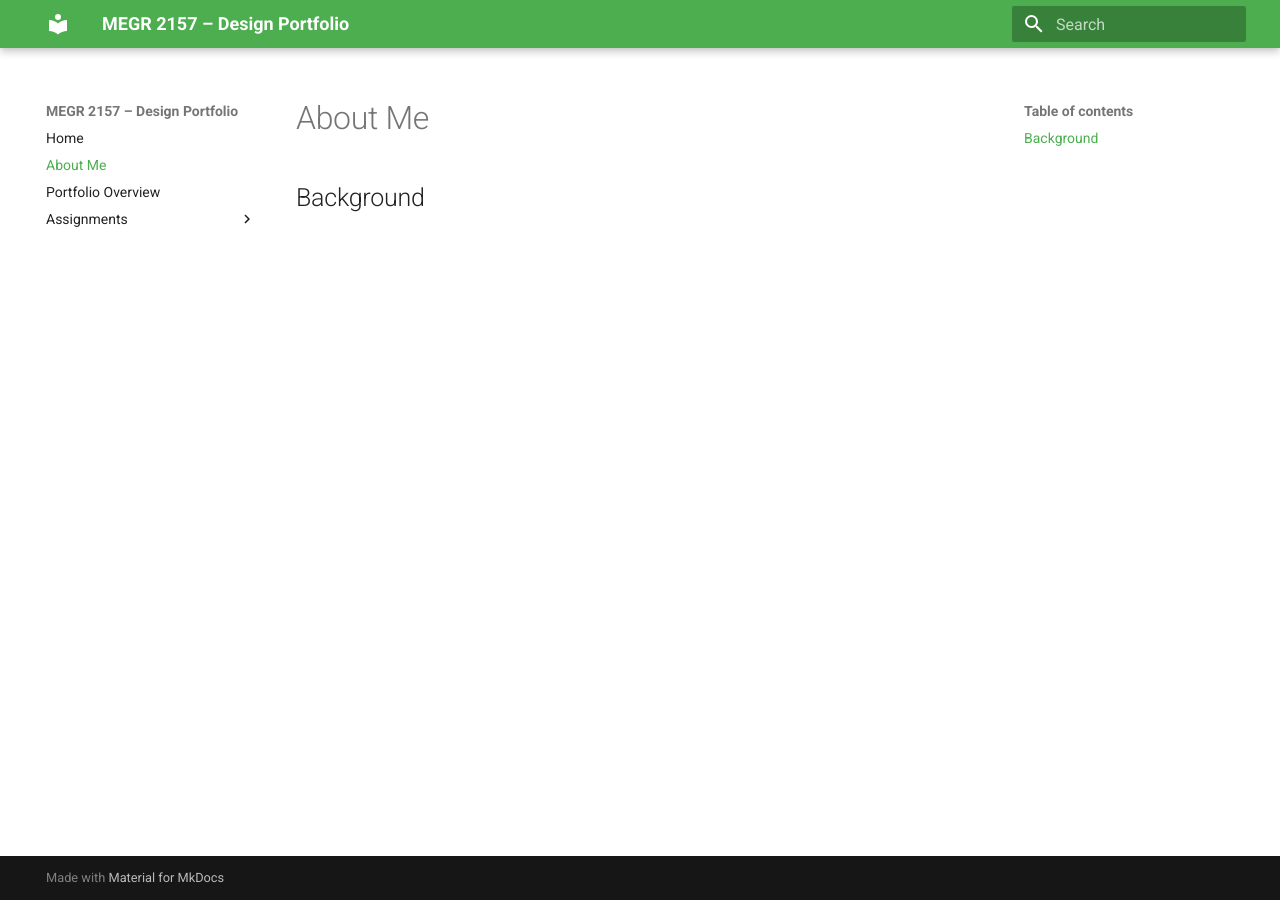
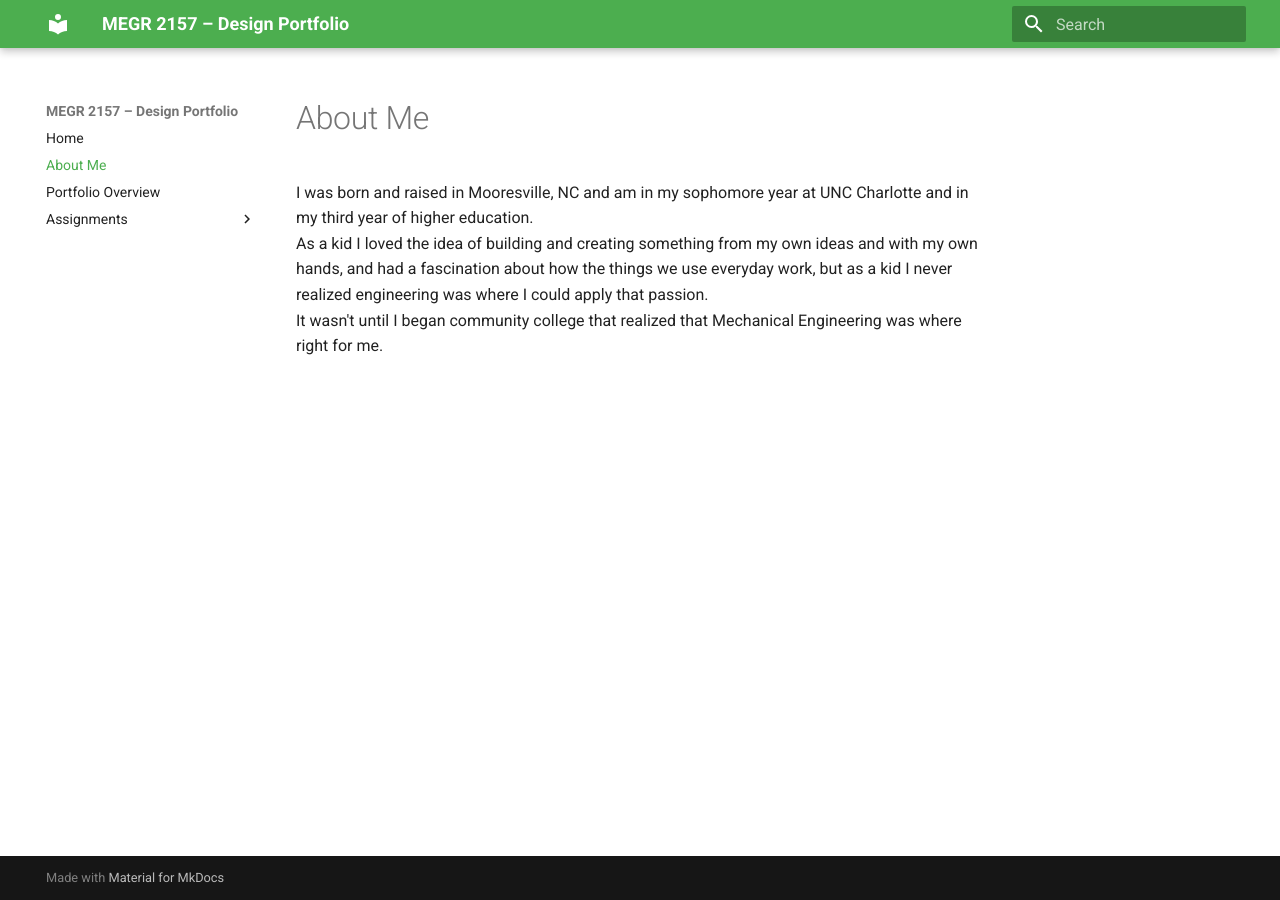
Before and after one commit to jwelch37/megr2156-portfolio, an MkDocs documentation site: the page built from docs/aboutme/index.md, in a window 1280 px wide. Built offline with MkDocs 1.6.1 and Material for MkDocs 9.7.7, drawn with Linux system fonts in a browser that asks for light colours.

Commit message:
Update 'About Me' section with background details
Added personal background information about upbringing and education.

```diff
--- a/docs/aboutme/index.md
+++ b/docs/aboutme/index.md
@@ -1,2 +1,4 @@
 #About Me
-##Background
+I was born and raised in Mooresville, NC and am in my sophomore year at UNC Charlotte and in my third year of higher education.
+As a kid I loved the idea of building and creating something from my own ideas and with my own hands, and had a fascination about how the things we use everyday work, but as a kid I never realized engineering was where I could apply that passion.
+It wasn't until I began community college that realized that Mechanical Engineering was where right for me.
```
